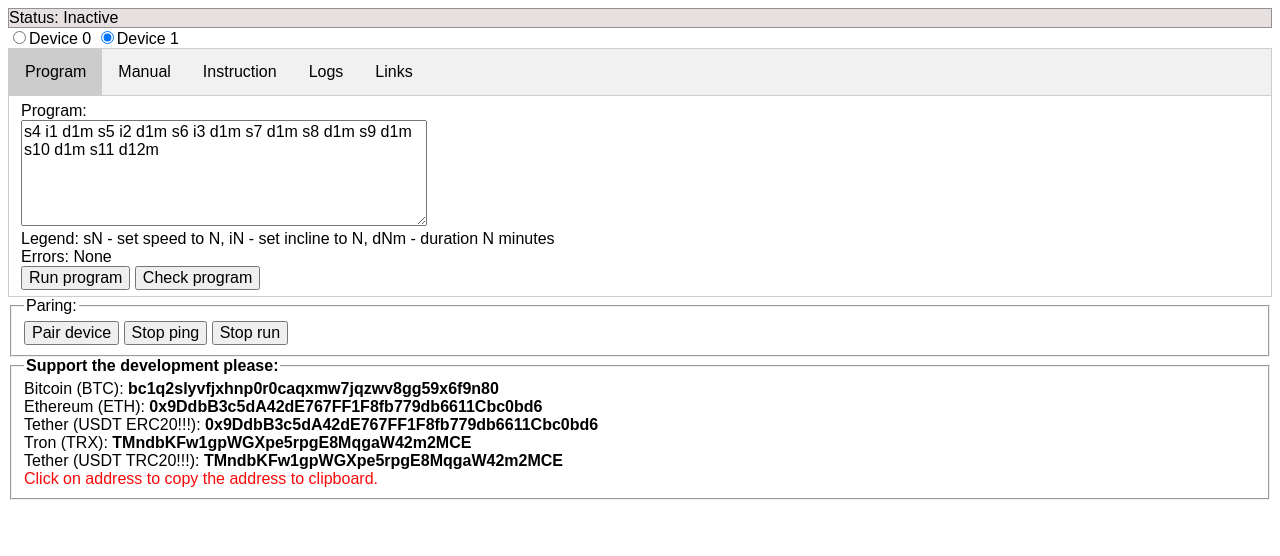
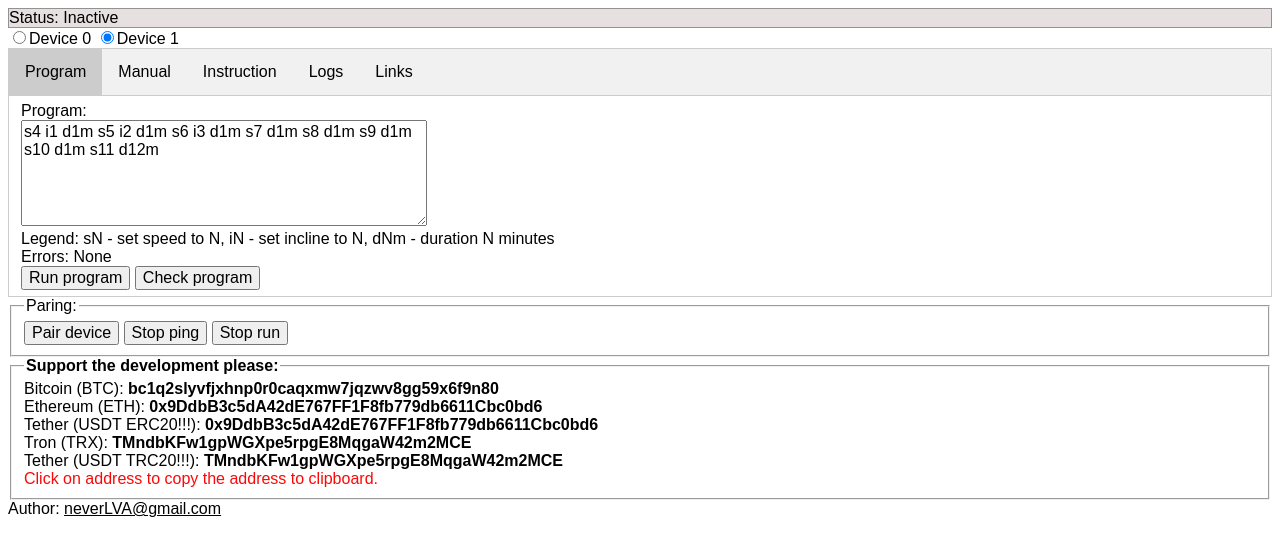
Before and after one commit to Viningr/neverlva.github.io, a plain HTML site: page index.html in a window 1280 px wide. Drawn offline with Linux system fonts and the light colour scheme.

Commit message:
Added email

```diff
--- a/index.html
+++ b/index.html
@@ -686,7 +686,7 @@
 			</label>
 		</fieldset>
 	</div>
-
+	<label>Author: <a href="mailto:neverLVA@gmail.com">neverLVA@gmail.com</label>
 
 </body>
 
```
